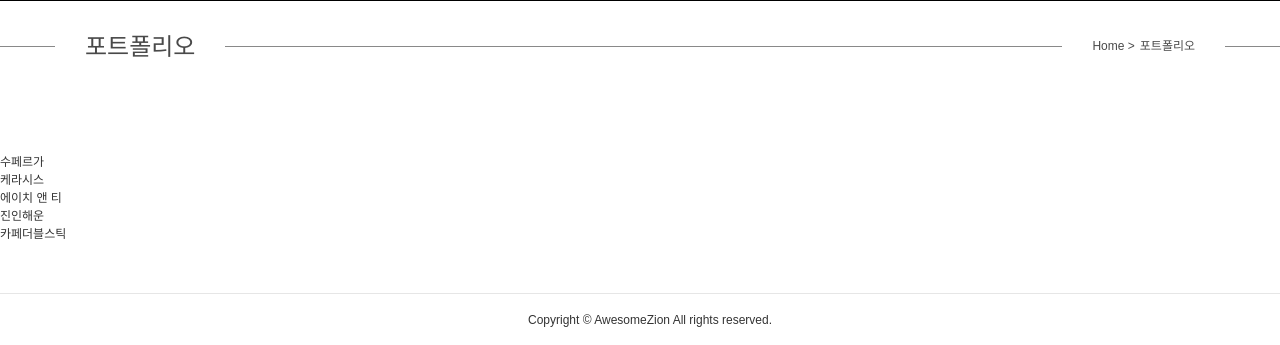
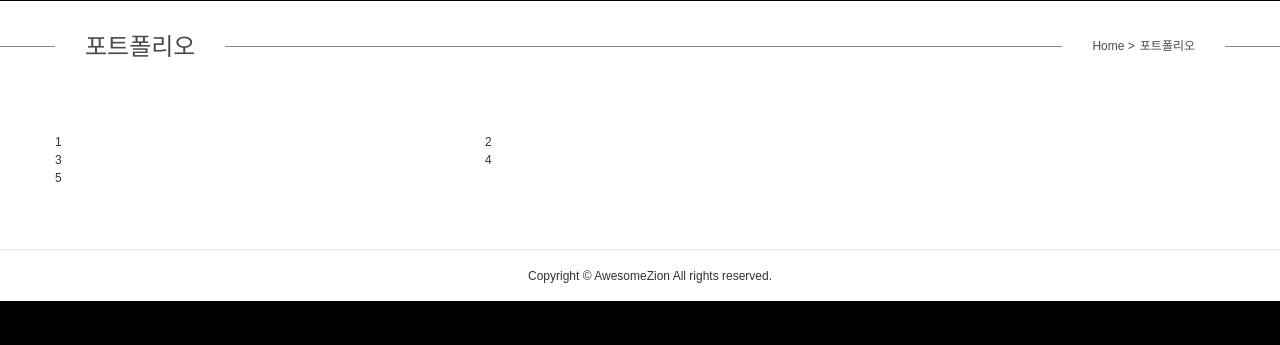
Before and after one commit to Hyungsun/Hyungsun.github.io, a PHP site: page /portfolio/index.html in a window 1280 px wide. Shown: the part 499-844 px from the top of the page. After the commit the page ends 800 px from the top, so only its background shows below. Run offline with PHP 8.4, Linux system fonts and the light colour scheme.

Commit message:
수정 커밋 & 포트폴리오 페이지 제작

```diff
--- a/portfolio/index.html
+++ b/portfolio/index.html
@@ -99,16 +99,16 @@
                     </div>
                     <!--// crumbs-title -->
                     <div class="wrap_contant">
-                       <div class="item-list">
-                        <div class="item-wrap">
-                            <ul>
-                                <li class="port_wrap"><a href="">수페르가</a></li>
-                                <li class="port_wrap"><a href="">케라시스</a></li>
-                                <li class="port_wrap"><a href="">에이치 앤 티</a></li>
-                                <li class="port_wrap"><a href="">진인해운</a></li>
-                                <li class="port_wrap"><a href="">카페더블스틱</a></li>
-                            </ul>
-                        </div>
+                       <div class="item-list portfolio">
+                       <div class="container">
+                           <ul class="item-row folioWrap">
+                               <li class="size_4 item-folio"><a href="">1</a></li>
+                               <li class="size_4 item-folio"><a href="">2</a></li>
+                               <li class="size_4 item-folio"><a href="">3</a></li>
+                               <li class="size_4 item-folio"><a href="">4</a></li>
+                               <li class="size_4 item-folio"><a href="">5</a></li>
+                           </ul>
+                       </div>
                         </div>
 
                     </div>
--- a/style/style.css
+++ b/style/style.css
@@ -8,9 +8,11 @@
 }
 
 .container:before,
-.container:after {
+.container:after,
+.item-row:before,
+.item-row:after {
     display: table;
-    content: '';
+    content: " ";
     clear: both;
 }
 
@@ -118,6 +120,7 @@
      max-width:270px;
     }
 }
+
 /* RESUME CSS */
 
 .sub_banner .inner_banner {
@@ -150,7 +153,7 @@
 }
 
 .item-list {
-padding-bottom:30px;
+    padding-bottom:30px;
 }
 
 .item-list.edu,
@@ -176,6 +179,7 @@ padding-bottom:30px;
     margin-right: -15px;
     margin-left: -15px;
 }
+
 
 .item-wrap {
     padding:20px 0;
@@ -299,3 +303,24 @@ padding-bottom:30px;
         font-size: 15px;
     }
 }
+
+
+/* PORTFOLIO CSS */
+
+.img-list {
+    padding:0 30px;
+}
+
+.item-folio {
+  position: relative;
+  min-height: 1px;
+  padding-right: 15px;
+  padding-left: 15px;
+}
+
+@media all and (min-width:992px) {
+    .size_4 {
+        float:left;
+        width: 33.33333333%;
+    }
+}
```
